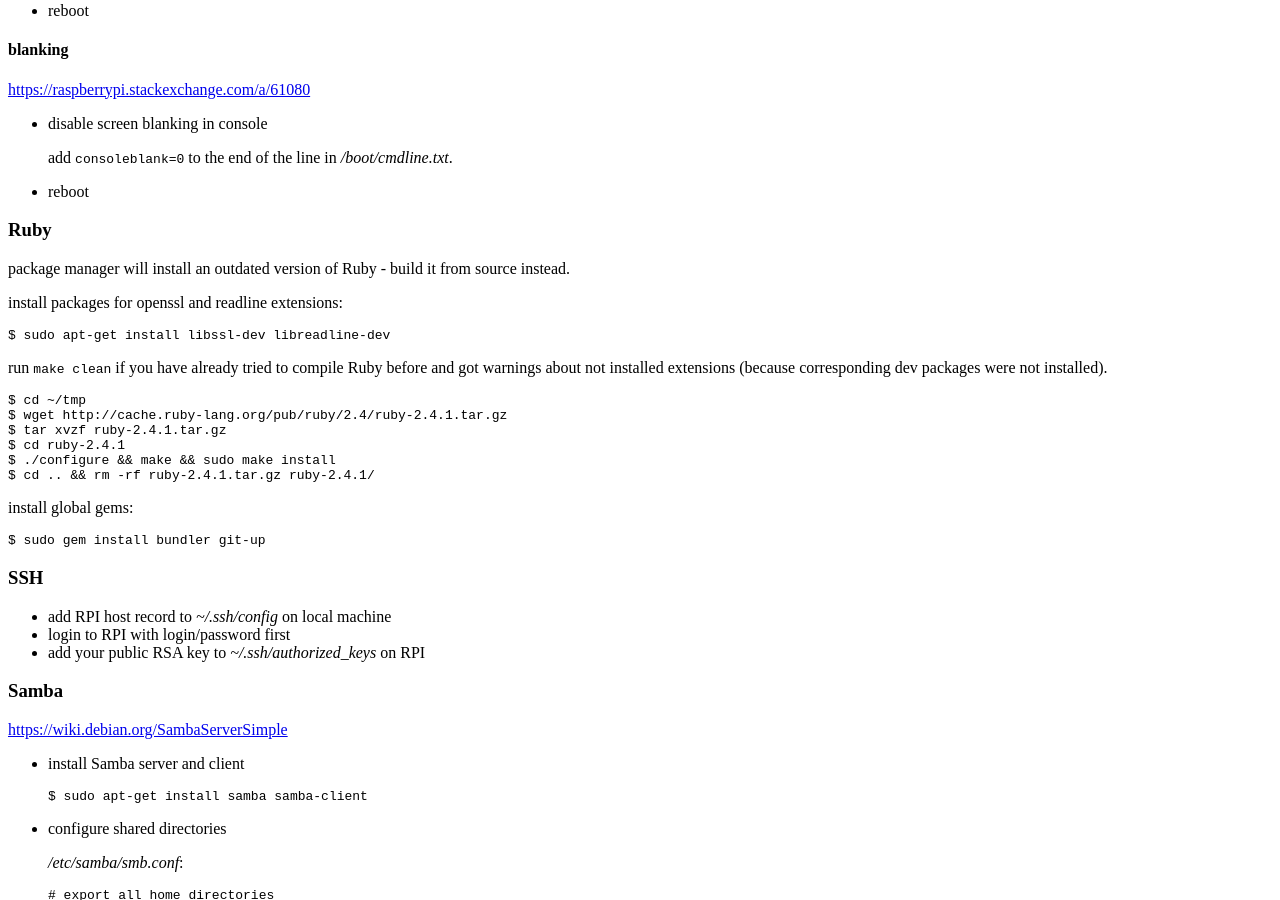
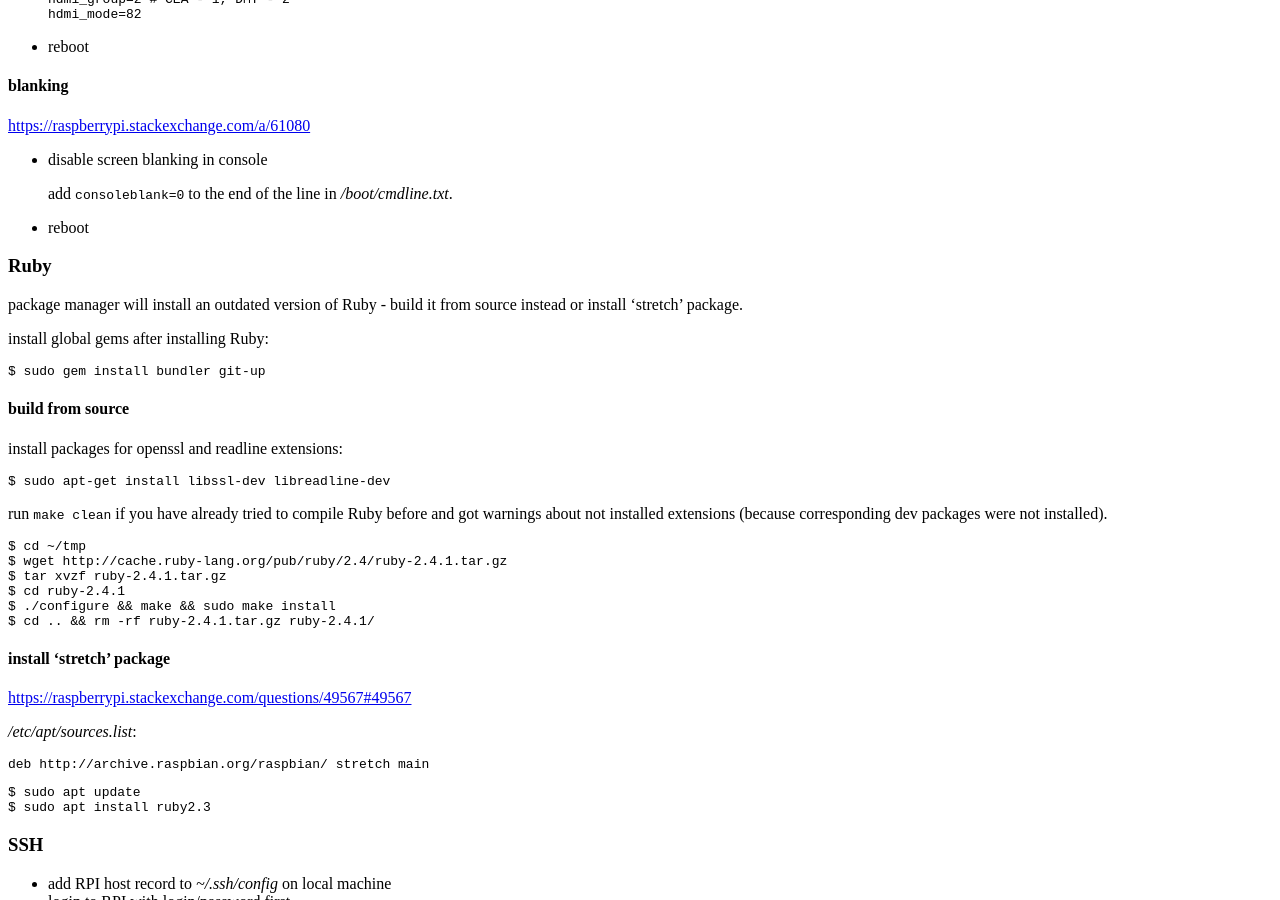
Before and after one commit to tap349/tap349.github.io, a Jekyll site: the page built from _posts/2017-04-15-raspberry-pi.md, in a window 1280 px wide and 900 px high, scrolled down 6882 px. Built offline with Jekyll 4.4.1, drawn with Linux system fonts in a browser that asks for light colours; some of the changed text lies outside the part shown.

Commit message:
update 2017-05-23_01:38:56

````diff
--- a/_posts/2017-04-15-raspberry-pi.md
+++ b/_posts/2017-04-15-raspberry-pi.md
@@ -476,7 +476,15 @@
 ### Ruby
 
 package manager will install an outdated version of Ruby -
-build it from source instead.
+build it from source instead or install 'stretch' package.
+
+install global gems after installing Ruby:
+
+```sh
+$ sudo gem install bundler git-up
+```
+
+#### build from source
 
 install packages for openssl and readline extensions:
 
@@ -497,10 +505,19 @@
 $ cd .. && rm -rf ruby-2.4.1.tar.gz ruby-2.4.1/
 ```
 
-install global gems:
+#### install 'stretch' package
+
+<https://raspberrypi.stackexchange.com/questions/49567#49567>
+
+_/etc/apt/sources.list_:
+
+```
+deb http://archive.raspbian.org/raspbian/ stretch main
+```
 
 ```sh
-$ sudo gem install bundler git-up
+$ sudo apt update
+$ sudo apt install ruby2.3
 ```
 
 ### SSH
````
